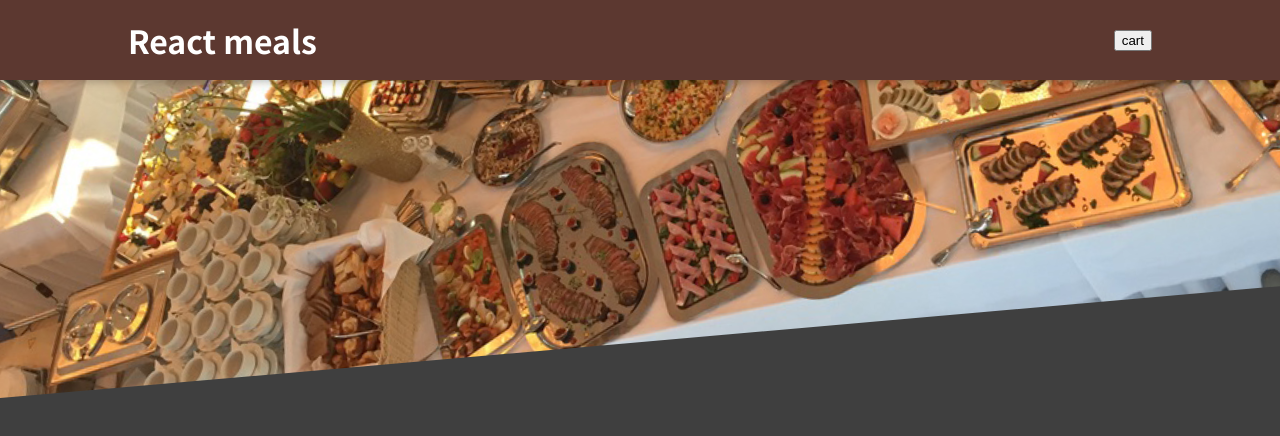
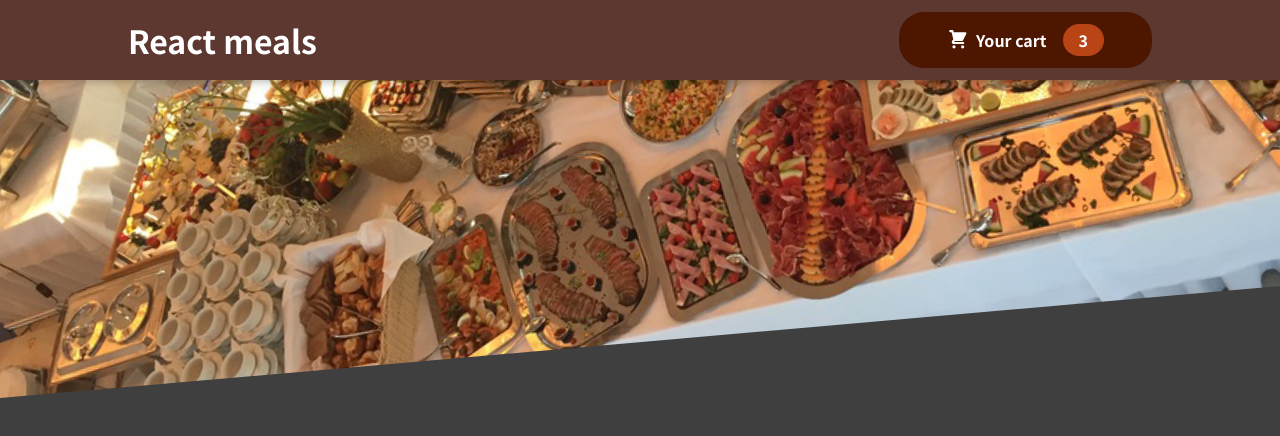
Before and after one commit to NeilaVait/react-meals-practice, a React (Create React App) app: page / in a window 1280 px wide. Shown: the top 436 px of the page. Built offline with nearby package versions, Linux system fonts and the light colour scheme.

Commit message:
CartIcon svg, headerCartButton with css

```diff
--- /dev/null
+++ b/src/components/Cart/CartIcon.jsx
@@ -0,0 +1,9 @@
+const CartIcon = () => {
+  return (
+    <svg xmlns="http://www.w3.org/2000/svg" viewBox="0 0 20 20" fill="currentColor">
+      <path d="M3 1a1 1 0 000 2h1.22l.305 1.222a.997.997 0 00.01.042l1.358 5.43-.893.892C3.74 11.846 4.632 14 6.414 14H15a1 1 0 000-2H6.414l1-1H14a1 1 0 00.894-.553l3-6A1 1 0 0017 3H6.28l-.31-1.243A1 1 0 005 1H3zM16 16.5a1.5 1.5 0 11-3 0 1.5 1.5 0 013 0zM6.5 18a1.5 1.5 0 100-3 1.5 1.5 0 000 3z" />
+    </svg>
+  );
+};
+
+export default CartIcon;
--- a/src/components/Layout/Header.jsx
+++ b/src/components/Layout/Header.jsx
@@ -1,12 +1,13 @@
 import mealsImage from '../../assets/meals.jpg';
 import classes from './Header.module.css';
+import HeaderCartButton from './HeaderCartButton';
 
 const Header = (props) => {
   return (
     <div>
       <header className={classes.header}>
         <h1>React meals</h1>
-        <button>cart</button>
+        <HeaderCartButton />
       </header>
       <div className={classes['main-image']}>
         <img src={mealsImage} alt="table full of meals" />
--- /dev/null
+++ b/src/components/Layout/HeaderCartButton.jsx
@@ -0,0 +1,16 @@
+import classes from './HeaderCartButton.module.css';
+import CartIcon from './../Cart/CartIcon';
+
+const HeaderCartButton = (props) => {
+  return (
+    <button className={classes.button}>
+      <span className={classes.icon}>
+        <CartIcon />
+      </span>
+      <span>Your cart</span>
+      <span className={classes.badge}>3</span>
+    </button>
+  );
+};
+
+export default HeaderCartButton;
--- /dev/null
+++ b/src/components/Layout/HeaderCartButton.module.css
@@ -0,0 +1,59 @@
+.button {
+  cursor: pointer;
+  font: inherit;
+  border: none;
+  background-color: #4d1601;
+  color: white;
+  padding: 0.75rem 3rem;
+  display: flex;
+  justify-content: space-around;
+  align-items: center;
+  border-radius: 25px;
+  font-weight: bold;
+}
+
+.button:hover,
+.button:active {
+  background-color: #2c0d00;
+}
+
+.icon {
+  width: 1.35rem;
+  height: 1.35rem;
+  margin-right: 0.5rem;
+}
+
+.badge {
+  background-color: #b94517;
+  padding: 0.25rem 1rem;
+  border-radius: 25px;
+  margin-left: 1rem;
+  font-weight: bold;
+}
+
+.button:hover .badge,
+.button:active .badge {
+  background-color: #92320c;
+}
+
+.bump {
+  animation: bump 300ms ease-out;
+}
+
+@keyframes bump {
+  0% {
+    transform: scale(1);
+  }
+  10% {
+    transform: scale(0.9);
+  }
+  30% {
+    transform: scale(1.1);
+  }
+  50% {
+    transform: scale(1.15);
+  }
+  100% {
+    transform: scale(1);
+  }
+}
```
